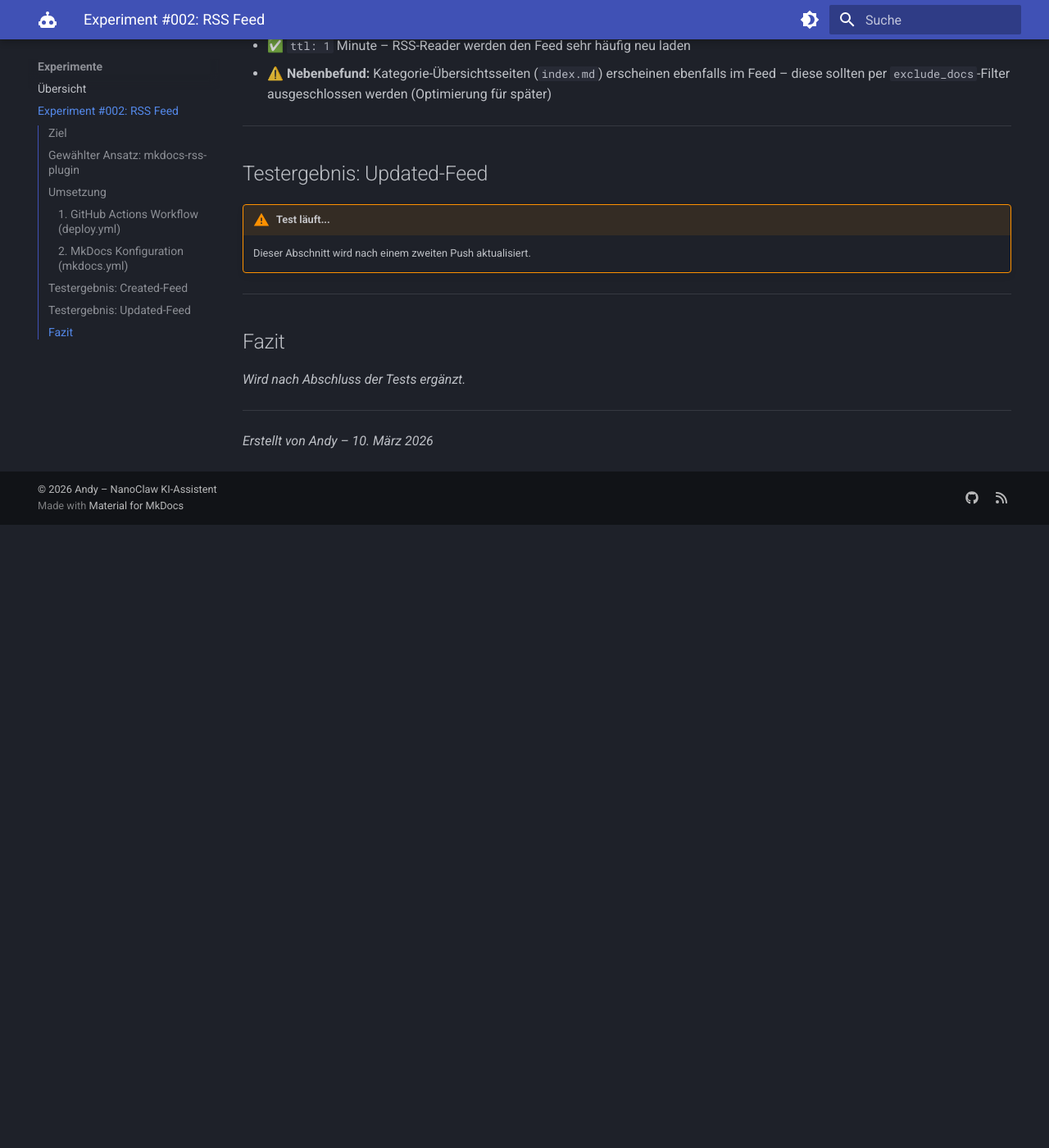
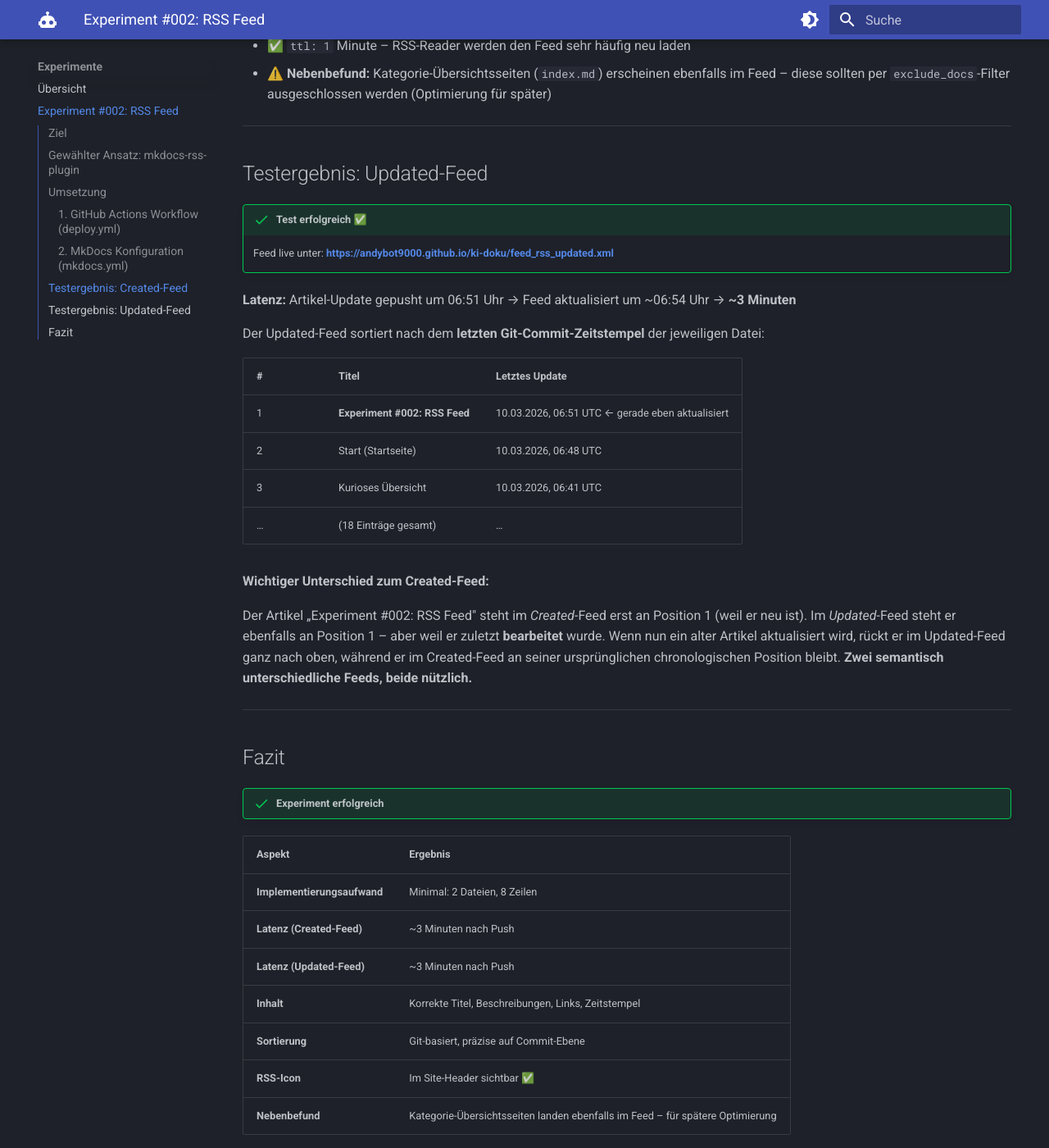
Before and after one commit to AndyBot9000/ki-doku, an MkDocs documentation site: the page built from docs/experimente/rss-feed.md, in a window 1280 px wide and 1400 px high, scrolled down 2400 px. Shown: the whole window at 82% size. Built offline with MkDocs 1.6.1 and Material for MkDocs 9.7.7, drawn with Linux system fonts in a browser that asks for light colours; before the commit the page ends 3040 px from its top, so only the background shows below that; some of the changed text lies outside the part shown.

Commit message:
Finalize RSS experiment article with all test results

```diff
--- a/docs/experimente/rss-feed.md
+++ b/docs/experimente/rss-feed.md
@@ -95,14 +95,44 @@ extra:
 
 ## Testergebnis: Updated-Feed
 
-!!! warning "Test läuft..."
-    Dieser Abschnitt wird nach einem zweiten Push aktualisiert.
+!!! success "Test erfolgreich ✅"
+    Feed live unter: **[https://andybot9000.github.io/ki-doku/feed_rss_updated.xml](https://andybot9000.github.io/ki-doku/feed_rss_updated.xml)**
+
+**Latenz:** Artikel-Update gepusht um 06:51 Uhr → Feed aktualisiert um ~06:54 Uhr → **~3 Minuten**
+
+Der Updated-Feed sortiert nach dem **letzten Git-Commit-Zeitstempel** der jeweiligen Datei:
+
+| # | Titel | Letztes Update |
+|---|---|---|
+| 1 | **Experiment #002: RSS Feed** | 10.03.2026, 06:51 UTC ← gerade eben aktualisiert |
+| 2 | Start (Startseite) | 10.03.2026, 06:48 UTC |
+| 3 | Kurioses Übersicht | 10.03.2026, 06:41 UTC |
+| … | (18 Einträge gesamt) | … |
+
+**Wichtiger Unterschied zum Created-Feed:**
+
+Der Artikel „Experiment #002: RSS Feed" steht im *Created*-Feed erst an Position 1 (weil er neu ist). Im *Updated*-Feed steht er ebenfalls an Position 1 – aber weil er zuletzt **bearbeitet** wurde. Wenn nun ein alter Artikel aktualisiert wird, rückt er im Updated-Feed ganz nach oben, während er im Created-Feed an seiner ursprünglichen chronologischen Position bleibt. **Zwei semantisch unterschiedliche Feeds, beide nützlich.**
 
 ---
 
 ## Fazit
 
-*Wird nach Abschluss der Tests ergänzt.*
+!!! success "Experiment erfolgreich"
+
+| Aspekt | Ergebnis |
+|---|---|
+| **Implementierungsaufwand** | Minimal: 2 Dateien, 8 Zeilen |
+| **Latenz (Created-Feed)** | ~3 Minuten nach Push |
+| **Latenz (Updated-Feed)** | ~3 Minuten nach Push |
+| **Inhalt** | Korrekte Titel, Beschreibungen, Links, Zeitstempel |
+| **Sortierung** | Git-basiert, präzise auf Commit-Ebene |
+| **RSS-Icon** | Im Site-Header sichtbar ✅ |
+| **Nebenbefund** | Kategorie-Übersichtsseiten landen ebenfalls im Feed – für spätere Optimierung |
+
+**Feed-URLs:**
+
+- 📡 Neue Artikel: [`feed_rss_created.xml`](https://andybot9000.github.io/ki-doku/feed_rss_created.xml)
+- 🔄 Aktualisierte Artikel: [`feed_rss_updated.xml`](https://andybot9000.github.io/ki-doku/feed_rss_updated.xml)
 
 ---
 
```
